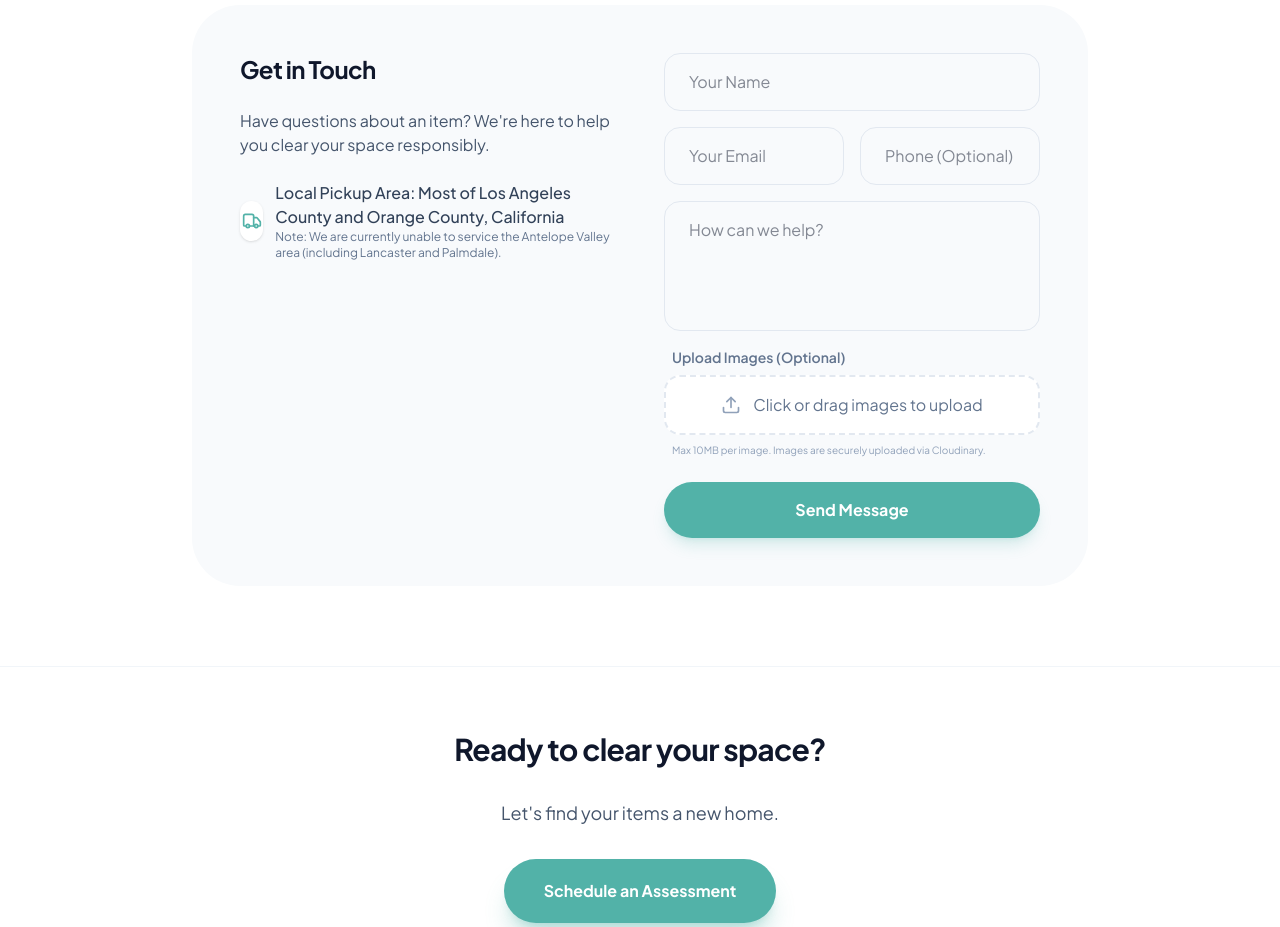
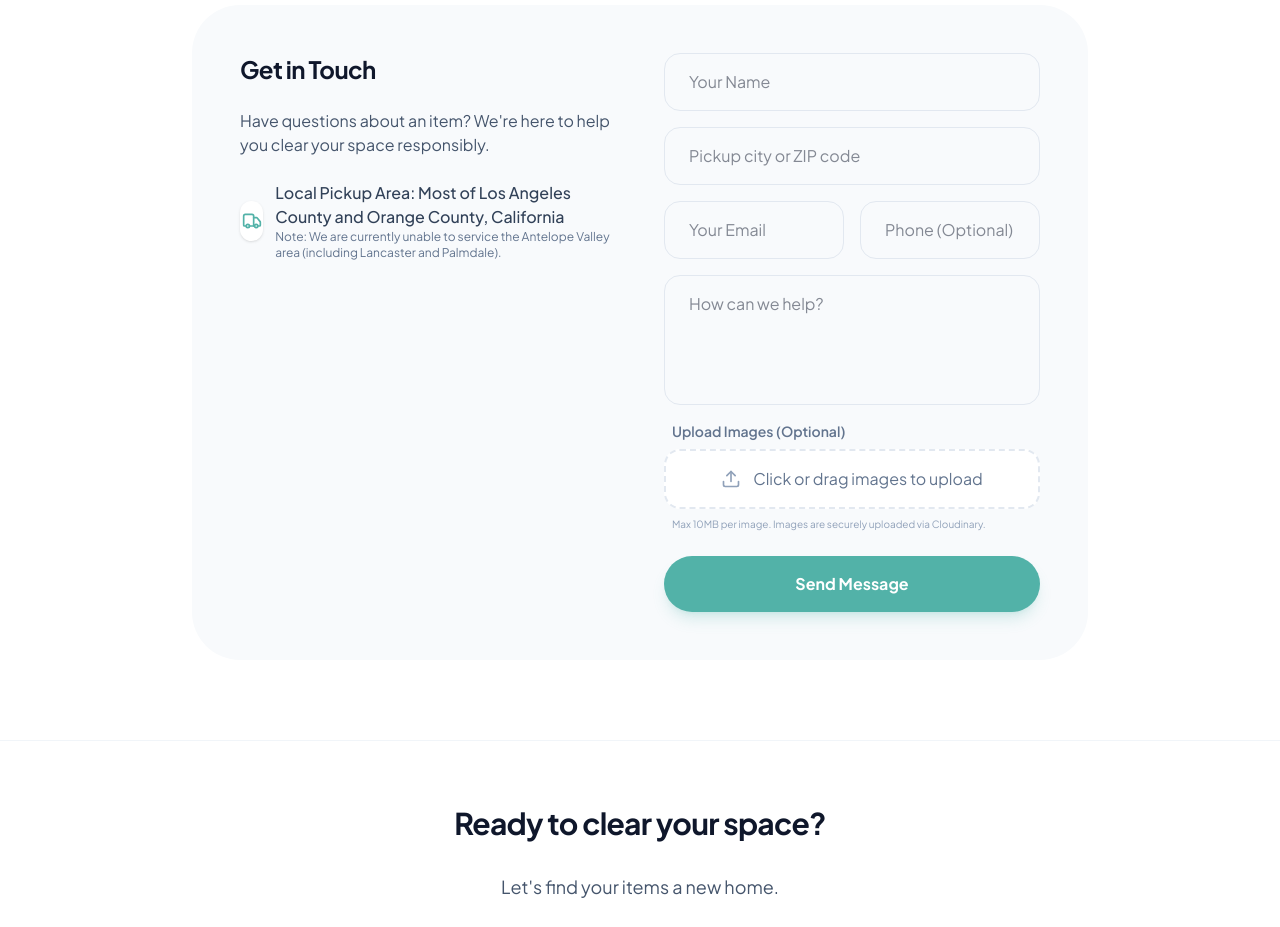
Before and after one commit to solsiderehome/Solside-Item-Rehoming-Services, a React (Vite) app: page / in a window 1280 px wide. Shown: the part 3860-4787 px from the top of the page. Built offline with nearby package versions, Linux system fonts and the light colour scheme.

Commit message:
Update App.tsx

```diff
--- a/src/App.tsx
+++ b/src/App.tsx
@@ -531,6 +531,13 @@ const Contact = () => {
                 required
                 className="px-6 py-4 rounded-2xl border border-slate-200 focus:outline-none focus:ring-2 focus:ring-brand/20 transition-all"
               />
+              <input
+                name="Location"
+                type="text"
+                placeholder="Pickup city or ZIP code"
+                required
+                className="px-6 py-4 rounded-2xl border border-slate-200 focus:outline-none focus:ring-2 focus:ring-brand/20 transition-all"
+              />
               <div className="grid grid-cols-1 md:grid-cols-2 gap-4">
                 <input
                   name="Email"
```
